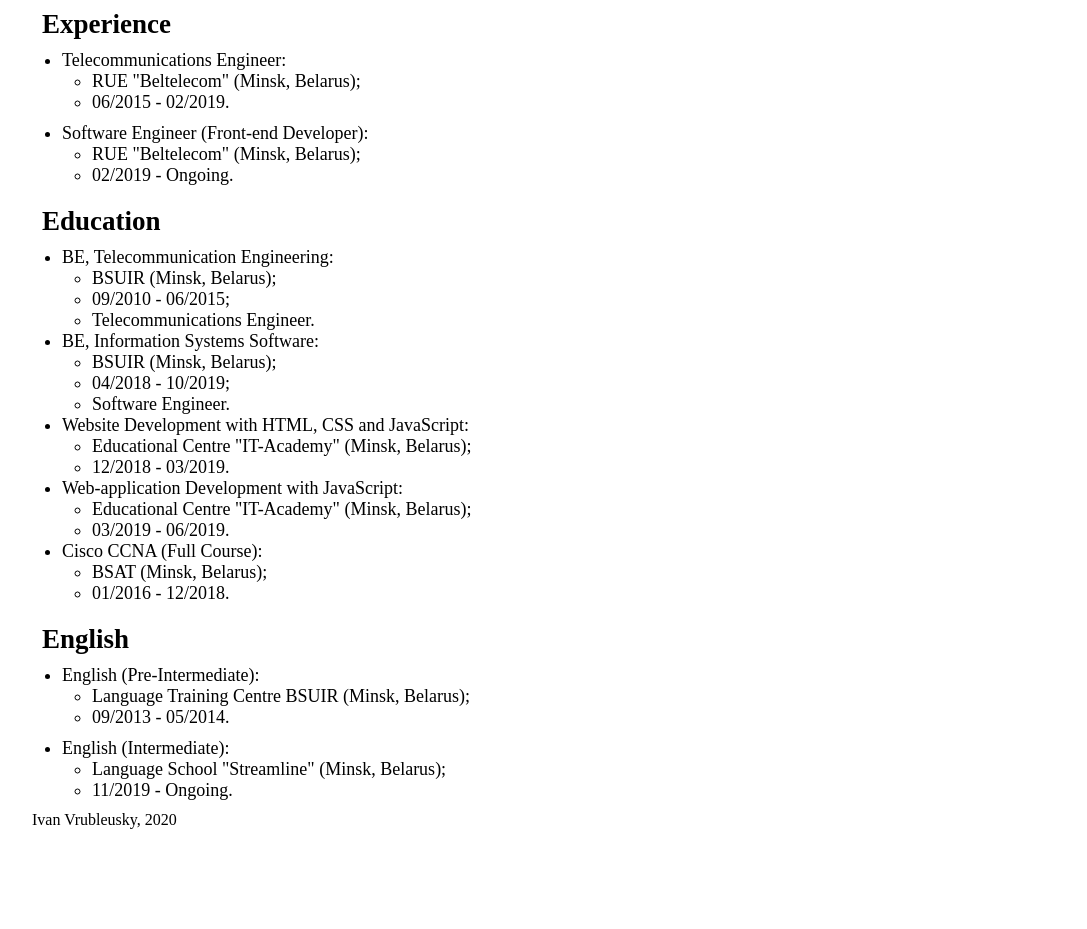
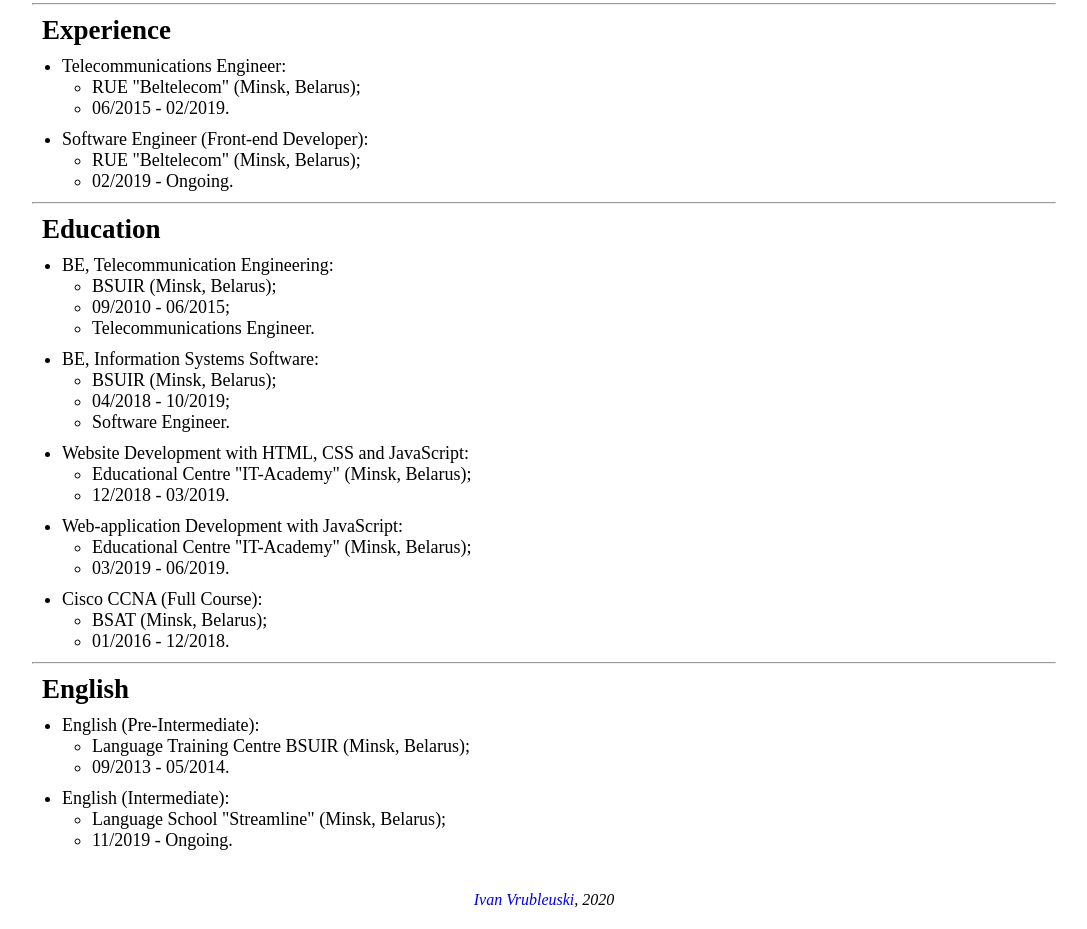
Before and after one commit to wrublik93/rsschool-cv, a plain HTML site: page index.html in a window 1280 px wide. Shown: the part 1463-2392 px from the top of the page, without its empty margins (96-1183 px from the left). Before the commit the page ends 2312 px from the top, so only its background shows below. Drawn offline with Linux system fonts and the light colour scheme.

Commit message:
style: add style for footer and add style for education section

```diff
--- a/index.html
+++ b/index.html
@@ -48,6 +48,7 @@
                     Intermediate English (Language School "Streamline").</p>
                 <p>I want to improve, learn new technologies and bring benefits. Ready to work 24/7.</p>
             </section>
+            <hr>
             <section class="skills-section">
                 <h2 id="skills" class="margin-bottom">Skills</h2>
                 <h3 class="margin-bottom italic">Languages</h3>
@@ -84,6 +85,7 @@
                     </ul>
                 </div>
             </section>
+            <hr>
             <section class="code-examples-section">
                 <h2 id="code-examples" class="margin-bottom">Code Examples</h2>
                 <p class="margin-bottom">Method for ability loading book:</p>
@@ -101,6 +103,7 @@
     return book.addedDate;
 }</code></pre>
             </section>
+            <hr>
             <section class="experience-section">
                 <h2 id="experience" class="margin-bottom">Experience</h2>
                 <div>
@@ -120,31 +123,32 @@
                     </ul>
                 </div>
             </section>
+            <hr>
             <section class="education-section">
                 <h2 id="education" class="margin-bottom">Education</h2>
                 <div>
                     <ul>
-                        <li class="education-section-item">BE, Telecommunication Engineering:
+                        <li class="education-section-item margin-bottom">BE, Telecommunication Engineering:
                             <ul class="margin-left">
                                 <li>BSUIR (Minsk, Belarus);</li>
                                 <li>09/2010 - 06/2015;</li>
                                 <li>Telecommunications Engineer.</li>
                             </ul>
                         </li>
-                        <li class="education-section-item">BE, Information Systems Software:
+                        <li class="education-section-item margin-bottom">BE, Information Systems Software:
                             <ul class="margin-left">
                                 <li>BSUIR (Minsk, Belarus);</li>
                                 <li>04/2018 - 10/2019;</li>
                                 <li>Software Engineer.</li>
                             </ul>
                         </li>
-                        <li class="education-section-item">Website Development with HTML, CSS and JavaScript:
+                        <li class="education-section-item margin-bottom">Website Development with HTML, CSS and JavaScript:
                             <ul class="margin-left">
                                 <li>Educational Centre "IT-Academy" (Minsk, Belarus);</li>
                                 <li>12/2018 - 03/2019.</li>
                             </ul>
                         </li>
-                        <li class="education-section-item">Web-application Development with JavaScript:
+                        <li class="education-section-item margin-bottom">Web-application Development with JavaScript:
                             <ul class="margin-left">
                                 <li>Educational Centre "IT-Academy" (Minsk, Belarus);</li>
                                 <li>03/2019 - 06/2019.</li>
@@ -159,6 +163,7 @@
                     </ul>
                 </div>
             </section>
+            <hr>
             <section class="english-section">
                 <h2 id="english" class="margin-bottom">English</h2>
                 <div>
@@ -179,9 +184,9 @@
                 </div>
             </section>
         </main>
-        <footer>
-            <div>
-                Ivan Vrubleusky, 2020
+        <footer class="footer">
+            <div class="italic">
+                <a href="https://www.linkedin.com/in/wrublik93/">Ivan Vrubleuski</a>, 2020
             </div>
         </footer>
     </div>
--- a/style.css
+++ b/style.css
@@ -121,3 +121,13 @@
 .english-section-item {
     margin-left: 20px;
 }
+
+.footer {
+    padding-top: 30px;
+    font-size: 16px;
+    text-align: center;
+}
+
+.footer a {
+    text-decoration: none;
+}
```
